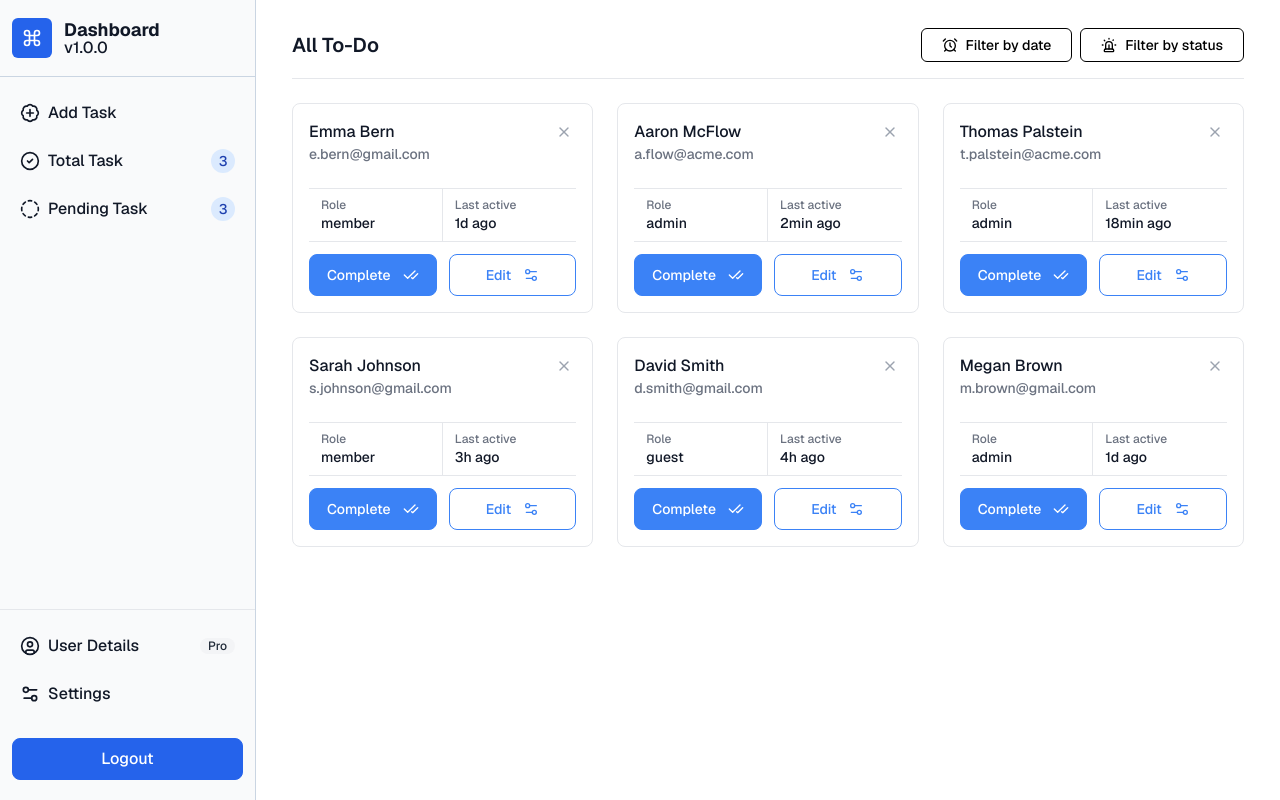
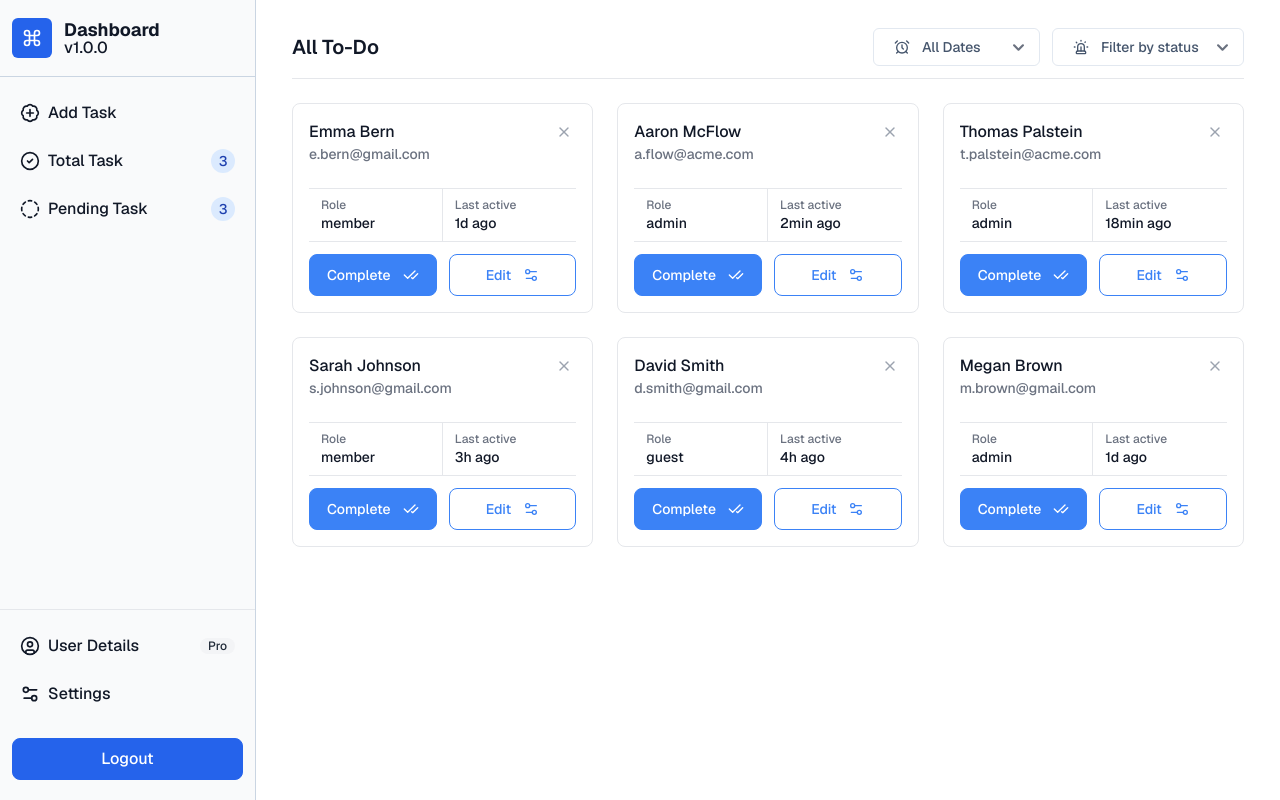
Before and after one commit to rezwanahamed/to-do-app-frontend, a React (Vite) app: page /dashboard in a window 1280 px wide. Built offline with nearby package versions, Linux system fonts and the light colour scheme.

Commit message:
add date and priority filters to Dashboard component

```diff
--- a/src/pages/Dashboard/pages/Dashboard.jsx
+++ b/src/pages/Dashboard/pages/Dashboard.jsx
@@ -1,4 +1,5 @@
 import { AlarmClock, CheckCheck, Settings2, Siren, X } from "lucide-react";
+import React from "react";
 
 const data = [
   {
@@ -112,21 +113,54 @@ const data = [
 ];
 
 export default function Dashboard() {
+  const [dateFilter, setDateFilter] = React.useState("All");
+  const [priorityFilter, setPriorityFilter] = React.useState("All");
+
+  const handleFilterDateChange = (event) => {
+    setDateFilter(event.target.value);
+  };
+  const handleFilterPriorityChange = (event) => {
+    setPriorityFilter(event.target.value);
+  };
+
   return (
     <div className="px-5 py-3">
       <div className="flex items-center justify-between space-x-2">
         <h3 className="text-xl font-semibold text-gray-900">All To-Do</h3>
 
-        <div className="button-group flex gap-2">
-          <button className="font-geist flex cursor-pointer items-center justify-center gap-2 rounded-md border border-black px-5 py-1.5 text-sm">
-            <AlarmClock className="h-4 w-4" /> Filter by date
-          </button>
-          <button className="font-geist flex cursor-pointer items-center justify-center gap-2 rounded-md border border-black px-5 py-1.5 text-sm">
-            <Siren className="h-4 w-4" /> Filter by status
-          </button>
+        <div className="button-group flex gap-3">
+          <div className="font-geist flex cursor-pointer text-slate-600 items-center justify-center rounded-md border border-slate-200 pr-1 pl-5 text-sm">
+            <AlarmClock className="h-4 w-4" />
+            <select
+              value={dateFilter}
+              onChange={handleFilterDateChange}
+              className="cursor-pointer border-0 text-sm focus-visible:ring-0"
+            >
+              <option value="">All Dates</option>
+              <option value="Today">Today</option>
+              <option value="This Week">This Week</option>
+              <option value="This Month">This Month</option>
+            </select>
+          </div>
+
+          <div className="button-group flex gap-2">
+            <div className="font-geist flex cursor-pointer text-slate-600 items-center justify-center rounded-md border border-slate-200 pr-1 pl-5 text-sm">
+              <Siren className="h-4 w-4" />
+              <select
+                value={priorityFilter}
+                onChange={handleFilterPriorityChange}
+                className="cursor-pointer border-0 text-sm focus-visible:ring-0"
+              >
+                <option value="">Filter by status</option>
+                <option value="High">High</option>
+                <option value="Medium">Medium</option>
+                <option value="Low">Low</option>
+              </select>
+            </div>
+          </div>
         </div>
       </div>
-      <div className="my-4 h-px bg-gray-200 mb-2" /> {/* Custom Divider */}
+      <div className="my-3 mb-2 h-px bg-gray-200" /> {/* Custom Divider */}
       <div className="mt-6 grid grid-cols-1 gap-6 sm:grid-cols-2 lg:grid-cols-3">
         {data.map((member) => (
           <div
@@ -166,7 +200,7 @@ export default function Dashboard() {
               </div>
             </div>
             <span
-              className="pointer-events-none absolute top-4 right-4 rounded-full p-1 text-gray-400 transition-all group-hover:bg-red-600 group-hover:text-white"
+              className="pointer-events-none absolute top-4 right-4 rounded-full p-1 text-gray-400 transition-all group-hover:bg-gray-100 group-hover:text-slate-700"
               aria-hidden={true}
             >
               <X className="h-4 w-4" />
```
